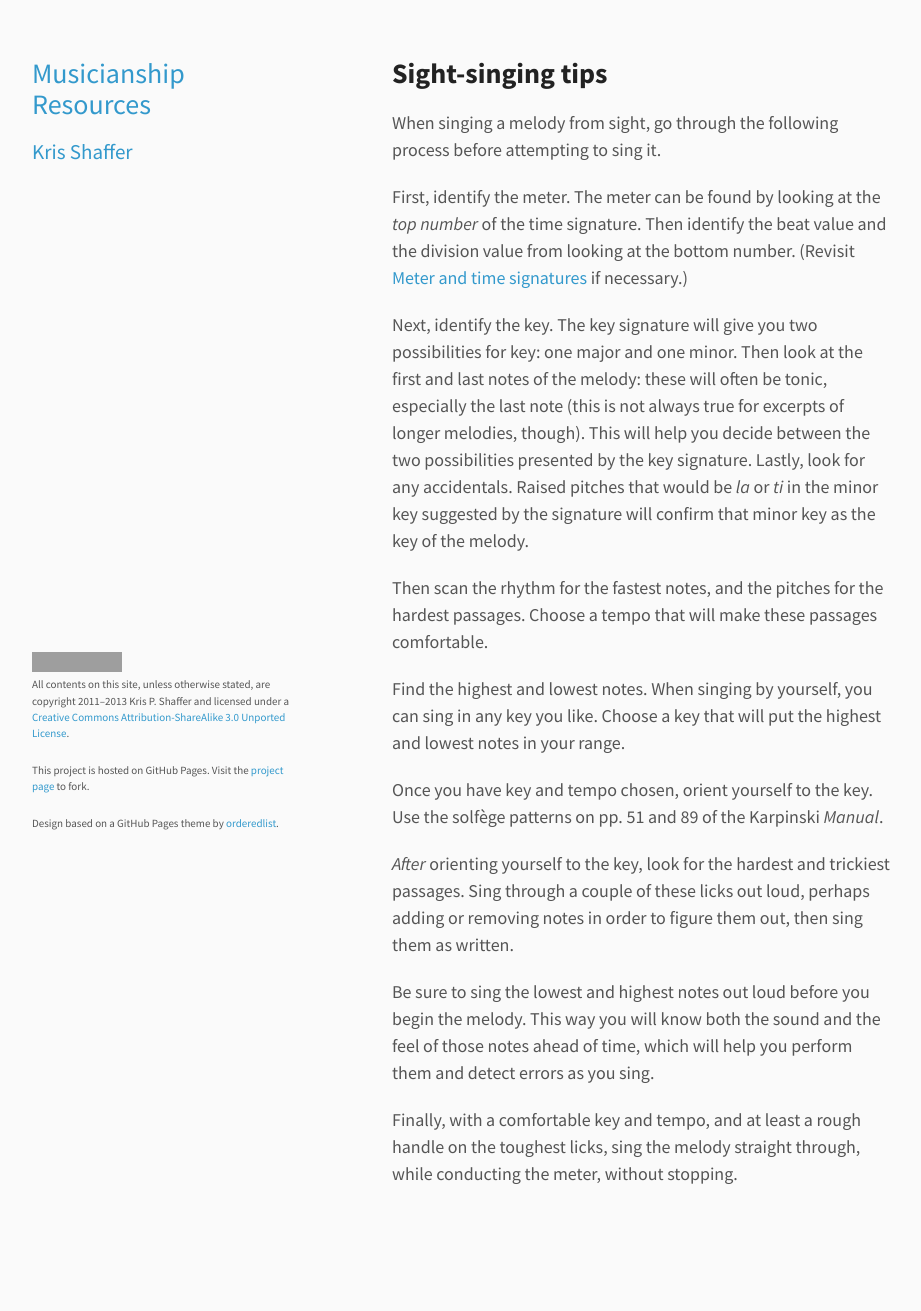
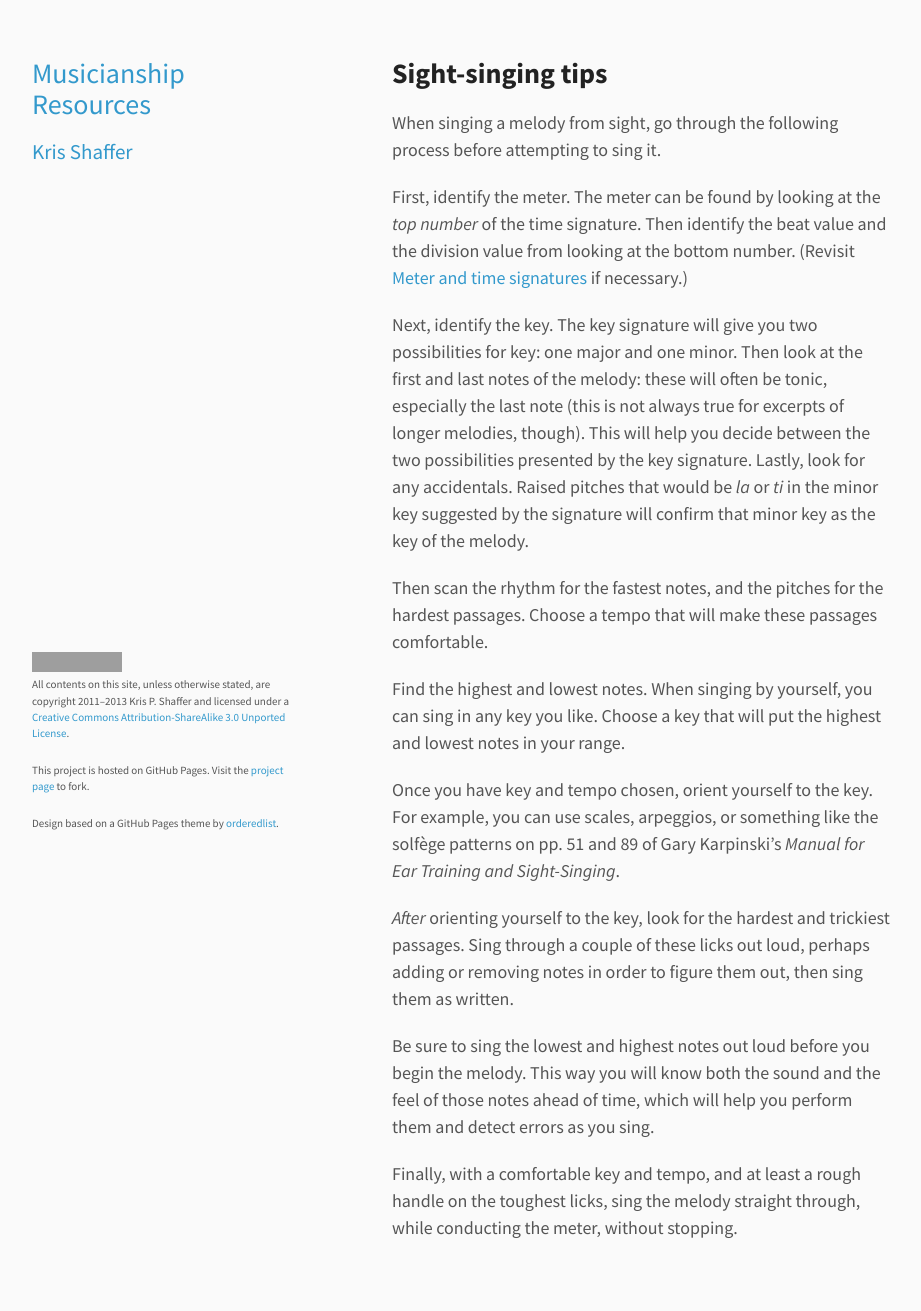
Before and after one commit to kshaffer/musicianship, a Jekyll site: the page built from sightSinging.md, in a window 1280 px wide. Shown: the whole page, without its empty margins (178-1099 px from the left). Built offline with Jekyll 4.4.1, drawn with Linux system fonts in a browser that asks for light colours; Markdown is read by kramdown in place of the engine named in the settings; comment, search, counter and statistics services are not loaded; before the commit the page ends 1257 px from its top, so only the background shows below that; grey boxes are pictures that could not be loaded.

Commit message:
update sight-singing tips

```diff
--- a/sightSinging.md
+++ b/sightSinging.md
@@ -16,7 +16,7 @@ Then scan the rhythm for the fastest notes, and the pitches for the hardest pass
 
 Find the highest and lowest notes. When singing by yourself, you can sing in any key you like. Choose a key that will put the highest and lowest notes in your range.
 
-Once you have key and tempo chosen, orient yourself to the key. Use the solfège patterns on pp. 51 and 89 of the Karpinski *Manual*.
+Once you have key and tempo chosen, orient yourself to the key. For example, you can use scales, arpeggios, or something like the solfège patterns on pp. 51 and 89 of Gary Karpinski's *Manual for Ear Training and Sight-Singing*.
 
 *After* orienting yourself to the key, look for the hardest and trickiest passages. Sing through a couple of these licks out loud, perhaps adding or removing notes in order to figure them out, then sing them as written.
 
```
